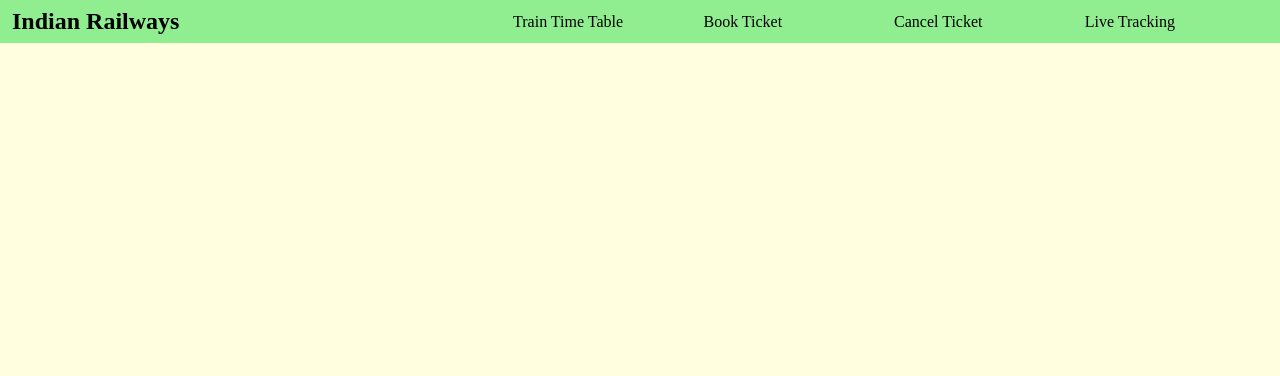
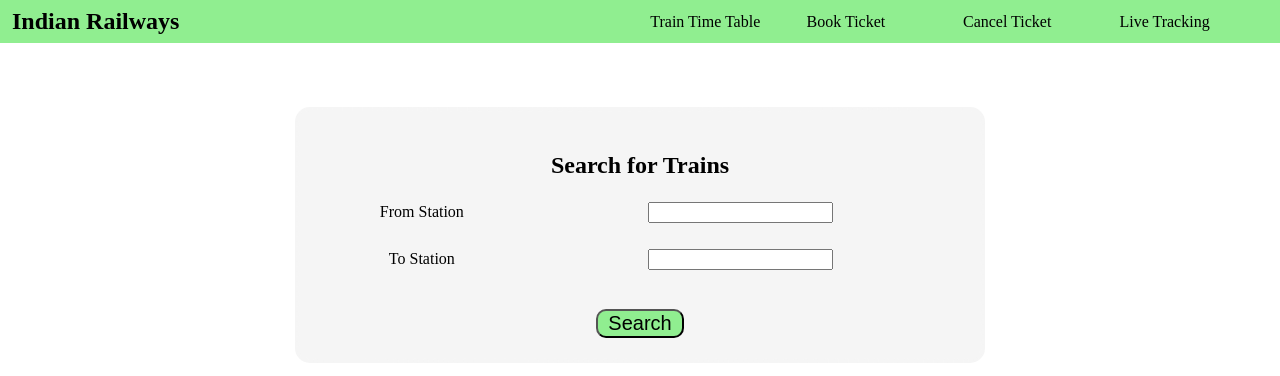
Before and after one commit to rba1aji/academic-project-railways-system, a plain HTML site: page index.html in a window 1280 px wide. Drawn offline with Linux system fonts and the light colour scheme.

Commit message:
added search for trains

```diff
--- a/index.html
+++ b/index.html
@@ -2,6 +2,9 @@
 
     <head>
         <link rel="stylesheet" href="style.css" />
+
+        <meta name="viewport" content="width=device-width, initial-scale=1.0">
+
     </head>
 
     <body>
@@ -45,9 +48,26 @@
             </div>
         </header>
 
+        <div class="banner1">
+            <h2 style="text-align: center;">Search for Trains</h2>
+            <table class="search-trains" style="width: 50vw;">
 
-
-
+                <tr>
+                    <td><label>From Station</label></td>
+                    <td><input /></label></td>
+                </tr>
+                <tr>
+                    <td>&nbsp;</td>
+                </tr>
+                <tr>
+                    <td><label>To Station</label></td>
+                    <td><input /></label></td>
+                </tr>
+            </table>
+            <br /><br />
+            <button>
+                Search</button>
+        </div>
 
 
     </body>
--- a/script.js
+++ b/script.js
@@ -11,7 +11,7 @@ if (window.innerWidth > 600) {
     document.getElementById("nav-bar").innerHTML = `
     <table class="nav-bar-table">
         <th>
-        <td style="width:40vw;"><h1>Indian Railways</h1></td>
+        <td style="width:50vw;"><h1>Indian Railways</h1></td>
         <td>Train Time Table</td>
         <td>Book Ticket</td>
         <td>Cancel Ticket</td>
--- a/style.css
+++ b/style.css
@@ -1,21 +1,58 @@
-.nav-bar-table td{
+.nav-bar-table td {
     /* border: 2px solid black; */
-    width:15vw;
+    width: 12vw;
 }
-a{
+
+a {
     text-decoration: none;
 }
-.nav-bar-table h1{
+
+.nav-bar-table h1 {
     margin: 0;
 }
-nav{
+
+nav {
     background-color: lightgreen;
     padding: 5px;
 }
-#menu-item{
+
+#menu-item {
     background-color: lightgreen;
 }
-body{
+
+body {
     margin: 0;
-    background-color: lightyellow;
+    /* background-color: lightyellow; */
 }
+
+.search-trains {
+    width: 100vw;
+    /* border: 10px solid black; */
+}
+
+.search-trains td {
+    text-align: center;
+}
+
+/* .search-trains{
+} */
+
+.banner1 {
+    margin-top: 5vw;
+    width: 50vw;
+    padding: 20px;
+    text-align: center;
+    background: whitesmoke;
+    border: 5px dotted whitesmoke;
+    border-radius: 15PX;
+    margin-left: auto;
+    margin-right: auto;
+}
+
+button {
+    font-size: 20px;
+    background-color: lightgreen;
+    border-radius: 10px;
+    padding-left: 10px;
+    padding-right: 10px;
+}
```
